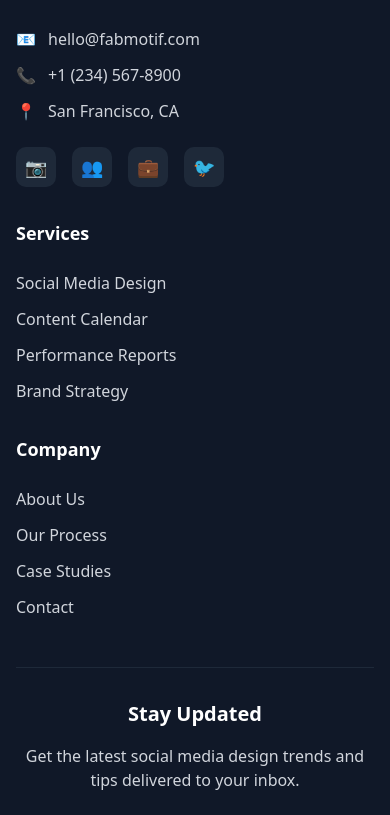
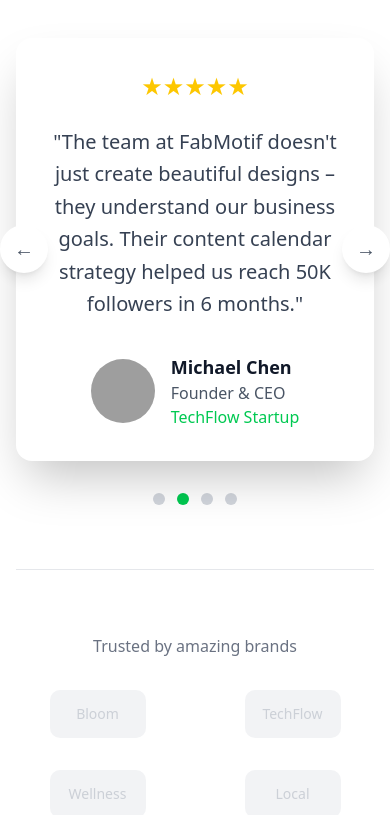
Before and after one commit to blackboxai-deploy/vibe-1756706944913, a Next.js app: page / in a window 390 px wide. Shown: the part 10628-11443 px from the top of the page. Built offline with nearby package versions, Linux system fonts and the light colour scheme; grey boxes are pictures that could not be loaded.

Commit message:
Add src/components/Testimonials.tsx

```diff
--- /dev/null
+++ b/src/components/Testimonials.tsx
@@ -0,0 +1,175 @@
+"use client";
+
+import React, { useState, useEffect } from "react";
+
+const Testimonials = () => {
+  const [currentIndex, setCurrentIndex] = useState(0);
+
+  const testimonials = [
+    {
+      id: 1,
+      name: "Sarah Johnson",
+      company: "Bloom Fashion Co.",
+      role: "Marketing Director",
+      avatar: "https://storage.googleapis.com/workspace-0f70711f-8b4e-4d94-86f1-2a93ccde5887/image/77322e6c-81ec-425b-ad25-c58c9b160ea6.png",
+      content: "FabMotif transformed our social media presence completely. Our engagement increased by 300% in just 3 months. Their designs are consistently on-brand and absolutely stunning.",
+      rating: 5
+    },
+    {
+      id: 2,
+      name: "Michael Chen",
+      company: "TechFlow Startup",
+      role: "Founder & CEO",
+      avatar: "https://storage.googleapis.com/workspace-0f70711f-8b4e-4d94-86f1-2a93ccde5887/image/2fe16a2c-5c1e-49e0-a705-1b6b16ba242a.png",
+      content: "The team at FabMotif doesn't just create beautiful designs – they understand our business goals. Their content calendar strategy helped us reach 50K followers in 6 months.",
+      rating: 5
+    },
+    {
+      id: 3,
+      name: "Emily Rodriguez",
+      company: "Wellness Studio",
+      role: "Studio Owner",
+      avatar: "https://storage.googleapis.com/workspace-0f70711f-8b4e-4d94-86f1-2a93ccde5887/image/786a28ff-f543-44f4-b360-c960e64fe595.png",
+      content: "Working with FabMotif has been a game-changer. Their performance reports help us understand what works, and their designs consistently drive new clients to our studio.",
+      rating: 5
+    },
+    {
+      id: 4,
+      name: "David Thompson",
+      company: "Local Restaurant Chain",
+      role: "Brand Manager",
+      avatar: "https://storage.googleapis.com/workspace-0f70711f-8b4e-4d94-86f1-2a93ccde5887/image/efc49459-0ff5-4d75-9a61-64e645e0ad3d.png",
+      content: "The consistency and quality of their work is unmatched. Every post looks professional and drives real results. Our online orders have increased by 40% since working with them.",
+      rating: 5
+    }
+  ];
+
+  // Auto-rotate testimonials
+  useEffect(() => {
+    const timer = setInterval(() => {
+      setCurrentIndex((prevIndex) =>
+        prevIndex === testimonials.length - 1 ? 0 : prevIndex + 1
+      );
+    }, 5000);
+
+    return () => clearInterval(timer);
+  }, [testimonials.length]);
+
+  const goToSlide = (index: number) => {
+    setCurrentIndex(index);
+  };
+
+  const nextSlide = () => {
+    setCurrentIndex(currentIndex === testimonials.length - 1 ? 0 : currentIndex + 1);
+  };
+
+  const prevSlide = () => {
+    setCurrentIndex(currentIndex === 0 ? testimonials.length - 1 : currentIndex - 1);
+  };
+
+  return (
+    <section className="py-20 px-4 sm:px-6 lg:px-8">
+      <div className="max-w-6xl mx-auto">
+        {/* Section Header */}
+        <div className="text-center mb-16">
+          <h2 className="font-poppins font-bold text-3xl sm:text-4xl lg:text-5xl text-gray-900 mb-4">
+            What Our <span className="text-green-500">Clients</span> Say
+          </h2>
+          <p className="text-xl text-gray-600 max-w-3xl mx-auto">
+            Don't just take our word for it. Here's what our satisfied clients have to say about working with FabMotif.
+          </p>
+        </div>
+
+        {/* Testimonials Slider */}
+        <div className="relative">
+          {/* Main Testimonial Card */}
+          <div className="bg-white rounded-2xl shadow-2xl p-8 md:p-12 max-w-4xl mx-auto">
+            <div className="text-center">
+              {/* Stars */}
+              <div className="flex justify-center mb-6">
+                {[...Array(5)].map((_, i) => (
+                  <span key={i} className="text-yellow-400 text-2xl">★</span>
+                ))}
+              </div>
+
+              {/* Quote */}
+              <blockquote className="text-xl md:text-2xl text-gray-700 leading-relaxed mb-8 font-medium">
+                "{testimonials[currentIndex].content}"
+              </blockquote>
+
+              {/* Client Info */}
+              <div className="flex items-center justify-center space-x-4">
+                <img
+                  src={testimonials[currentIndex].avatar}
+                  alt={`${testimonials[currentIndex].name} headshot`}
+                  className="w-16 h-16 rounded-full object-cover"
+                />
+                <div className="text-left">
+                  <div className="font-poppins font-bold text-lg text-gray-900">
+                    {testimonials[currentIndex].name}
+                  </div>
+                  <div className="text-gray-600">
+                    {testimonials[currentIndex].role}
+                  </div>
+                  <div className="text-green-500 font-medium">
+                    {testimonials[currentIndex].company}
+                  </div>
+                </div>
+              </div>
+            </div>
+          </div>
+
+          {/* Navigation Arrows */}
+          <button
+            onClick={prevSlide}
+            className="absolute left-0 top-1/2 transform -translate-y-1/2 -translate-x-4 w-12 h-12 bg-white shadow-lg rounded-full flex items-center justify-center hover:bg-gray-50 transition-colors duration-200"
+            aria-label="Previous testimonial"
+          >
+            <span className="text-gray-600 text-xl">←</span>
+          </button>
+          <button
+            onClick={nextSlide}
+            className="absolute right-0 top-1/2 transform -translate-y-1/2 translate-x-4 w-12 h-12 bg-white shadow-lg rounded-full flex items-center justify-center hover:bg-gray-50 transition-colors duration-200"
+            aria-label="Next testimonial"
+          >
+            <span className="text-gray-600 text-xl">→</span>
+          </button>
+        </div>
+
+        {/* Dots Navigation */}
+        <div className="flex justify-center mt-8 space-x-3">
+          {testimonials.map((_, index) => (
+            <button
+              key={index}
+              onClick={() => goToSlide(index)}
+              className={`w-3 h-3 rounded-full transition-colors duration-200 ${
+                index === currentIndex ? 'bg-green-500' : 'bg-gray-300'
+              }`}
+              aria-label={`Go to testimonial ${index + 1}`}
+            />
+          ))}
+        </div>
+
+        {/* Client Logos */}
+        <div className="mt-16 pt-16 border-t border-gray-200">
+          <p className="text-center text-gray-500 font-medium mb-8">
+            Trusted by amazing brands
+          </p>
+          <div className="grid grid-cols-2 md:grid-cols-4 gap-8 items-center opacity-50">
+            {testimonials.map((testimonial, index) => (
+              <div key={index} className="text-center">
+                <div className="w-24 h-12 bg-gray-200 rounded-lg mx-auto flex items-center justify-center">
+                  <span className="text-gray-400 font-medium text-sm">
+                    {testimonial.company.split(' ')[0]}
+                  </span>
+                </div>
+              </div>
+            ))}
+          </div>
+        </div>
+      </div>
+    </section>
+  );
+};
+
+export default Testimonials;
```
